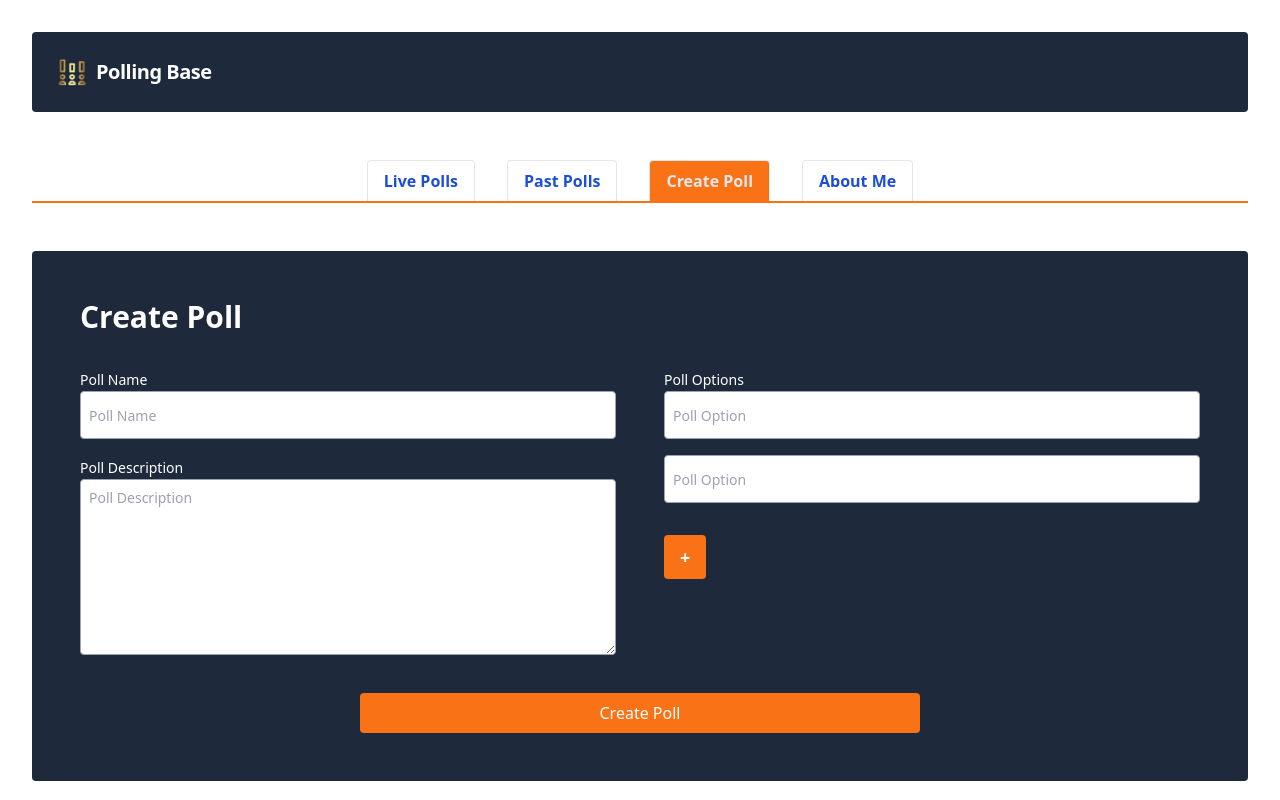
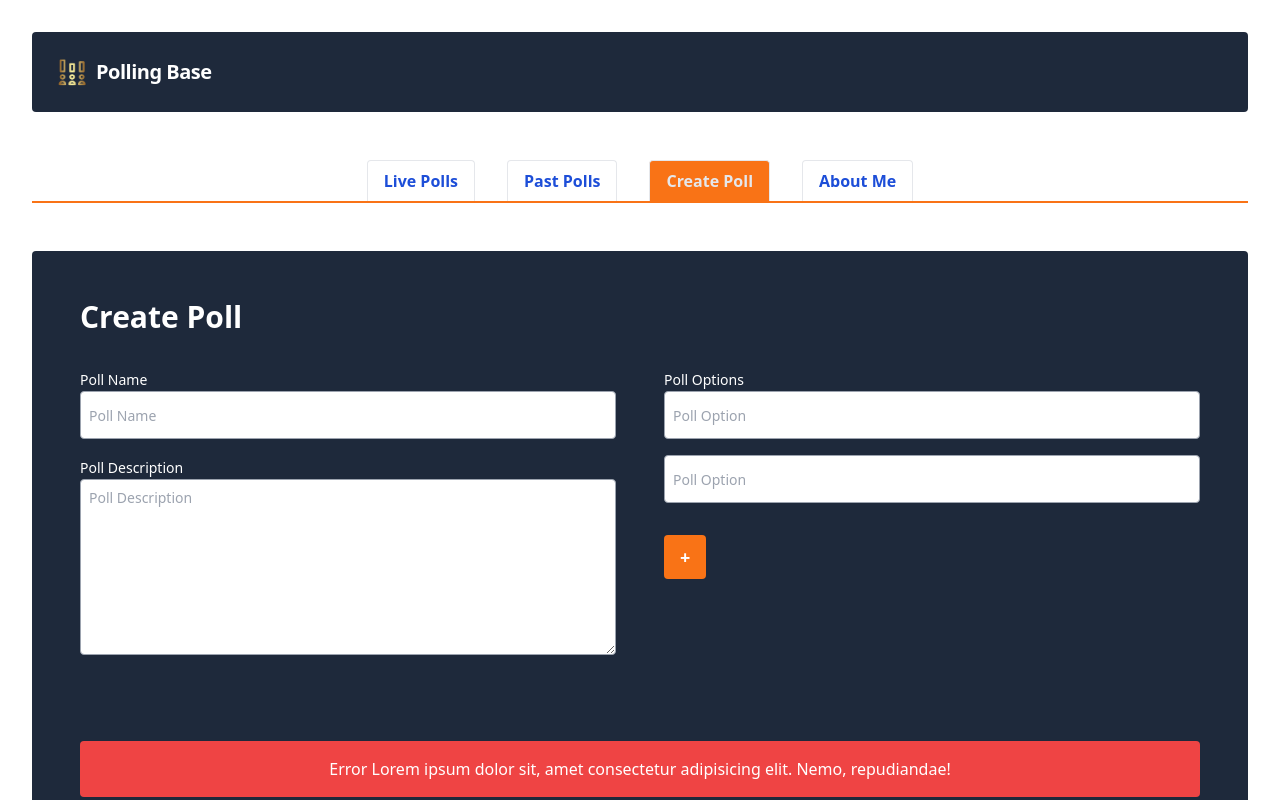
Before and after one commit to Lakshit-Chiranjiv/Polling-app, a Svelte app: page / in a window 1280 px wide. Both pictures are taken after a click on the button "Create Poll". Shown: the top 800 px of the page. Built offline with nearby package versions, Linux system fonts and the light colour scheme.

Commit message:
error render

```diff
--- a/src/components/CreateForm.svelte
+++ b/src/components/CreateForm.svelte
@@ -34,6 +34,8 @@
             </div>
         </div>
 
+        <p class="text-center text-white my-12 bg-red-500 rounded py-4">Error Lorem ipsum dolor sit, amet consectetur adipisicing elit. Nemo, repudiandae!</p>
+
         <div class="flex justify-center w-full">
             <button type="submit" class="w-[50%] bg-orange-500 text-white py-2 rounded">Create Poll</button>
         </div>
```
